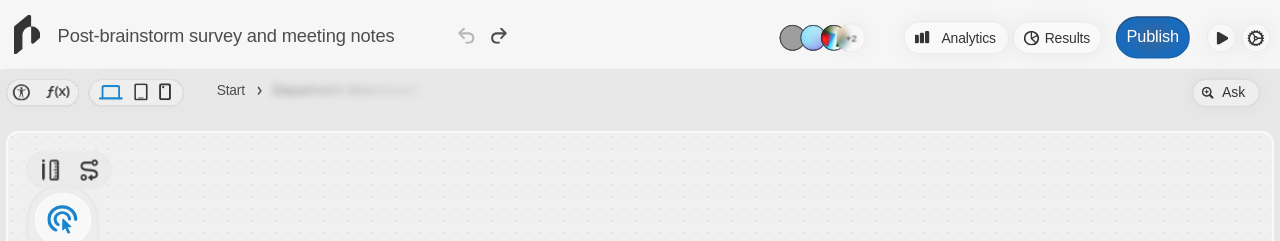
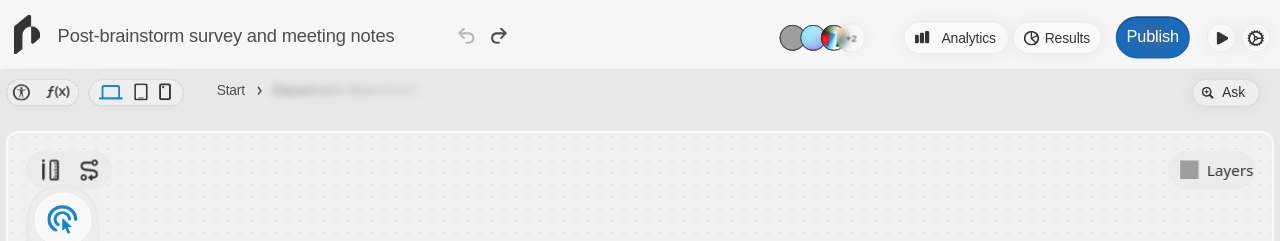
Before and after one commit to SchwenderOne/porticoMVP, a React (Vite) app in the folder web/: page / in a window 1280 px wide. Shown: the top 241 px of the page. Built offline with nearby package versions, Linux system fonts and the light colour scheme; grey boxes are pictures that could not be loaded.

Commit message:
feat(ui): add Layers widget (node 10:446) and place top-right to mirror Interlink; match Figma blur/background and label

```diff
--- a/web/src/App.tsx
+++ b/web/src/App.tsx
@@ -10,6 +10,7 @@ import Interlink from './components/Interlink'
 import InfoButton from './components/InfoButton'
 import ZoomBar from './components/ZoomBar'
 import ViewBar from './components/ViewBar'
+import Layers from './components/Layers'
 
 function App() {
   const BASE_WIDTH = 1521
@@ -41,6 +42,9 @@ function App() {
         <div className="absolute" style={{ left: 20, top: 20, width: 101, height: 44, transform: 'scale(0.85)', transformOrigin: 'top left' }}>
           <Interlink />
         </div>
+        <div className="absolute" style={{ right: 20, top: 20, width: 101, height: 44, transform: 'scale(0.85)', transformOrigin: 'top right' }}>
+          <Layers />
+        </div>
         <div className="absolute" style={{ right: 20, bottom: 20, width: 28, height: 28, transform: 'scale(0.85)', transformOrigin: 'bottom right' }}>
           <InfoButton />
         </div>
--- /dev/null
+++ b/web/src/components/Layers.tsx
@@ -0,0 +1,21 @@
+const imgGroup = '/topbar-assets/21831f4952a736517f8953224be8acdd39877775.svg'
+
+export default function Layers() {
+	return (
+		<div className="relative size-full" data-name="layers" data-node-id="10:446">
+			<div
+				className="absolute"
+				style={{ left: 0, top: 0, width: 101, height: 44, borderRadius: 27.867, backdropFilter: 'blur(17.65px)', background: 'rgba(229,229,229,0.5)' }}
+				data-node-id="10:448"
+			>
+				<div aria-hidden className="absolute pointer-events-none" style={{ inset: 0, border: '1.858px solid #e9e9e9', borderRadius: 27.867 }} />
+				<div className="absolute" style={{ left: 14, top: 11, width: 22, height: 22 }} data-name="Group" data-node-id="10:450">
+					<img alt="" className="block max-w-none size-full" src={imgGroup} />
+				</div>
+				<div className="absolute" style={{ left: 45, top: 12, width: 56, height: 20, color: '#343434', fontSize: 18, lineHeight: '20px', textAlign: 'center' }} data-node-id="10:449">
+					Layers
+				</div>
+			</div>
+		</div>
+	)
+}
```
